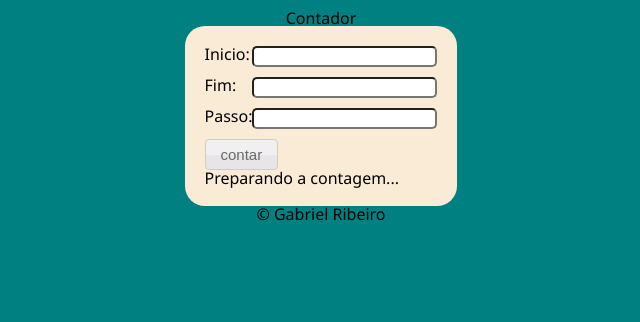
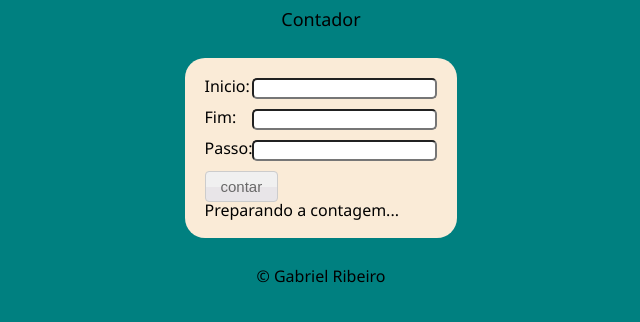
Before and after one commit to gabrielribeirobr/Super-contador, a plain HTML site: page index.html in a window 1280 px wide. Shown: the whole page, without its empty margins (319-959 px from the left). Drawn offline with Linux system fonts and the light colour scheme.

Commit message:
fix: h1 size

```diff
--- a/style.css
+++ b/style.css
@@ -8,7 +8,7 @@ body {
 }
 
 h1 {
-    font-weight: 200px;
+    font-size: large;
 }
 
 
@@ -16,7 +16,9 @@ h1 {
     background-color: antiquewhite;
     width: max-content;
     padding: 20px;
+    margin: 30px 30px;
     border-radius: 20px;
+
 }
 
 #dados {
```
